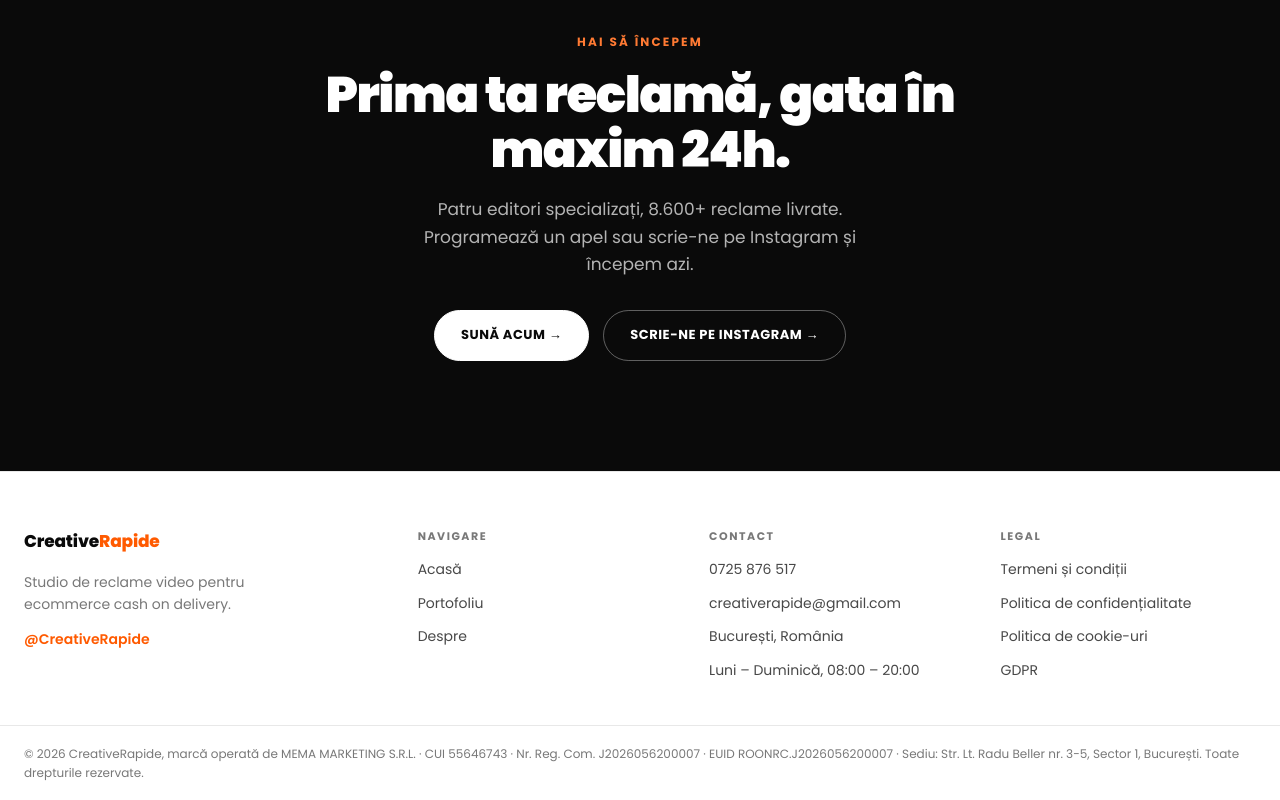
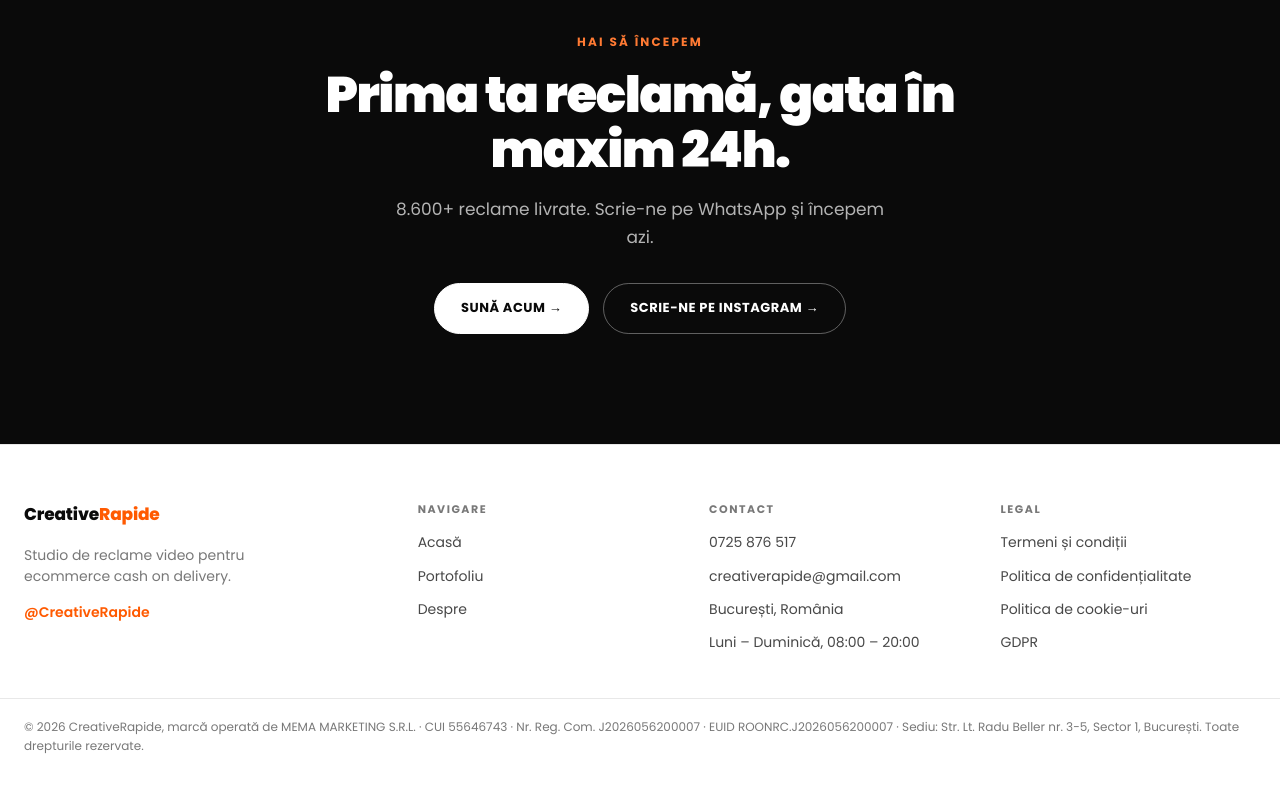
Before and after one commit to erickstafie1/creativerapide, a plain HTML site: page gdpr.html in a window 1280 px wide. Shown: the part 2130-2930 px from the top of the page. After the commit the page ends 2903 px from the top, so only its background shows below. Drawn offline with Linux system fonts and the light colour scheme.

Commit message:
CTA final simplificat: 8.600+ reclame livrate, WhatsApp
Co-Authored-By: Claude Sonnet 5.5 <noreply@anthropic.com>
Claude-Session: https://claude.ai/code/session_01A4D32Hu627BqJ6YHReEmF6

```diff
--- a/gdpr.html
+++ b/gdpr.html
@@ -101,7 +101,7 @@
   <div class="wrap rv">
     <span class="eyebrow">Hai să începem</span>
     <h2>Prima ta reclamă, gata în maxim 24h.</h2>
-    <p>Patru editori specializați, 8.600+ reclame livrate. Programează un apel sau scrie-ne pe Instagram și începem azi.</p>
+    <p>8.600+ reclame livrate. Scrie-ne pe WhatsApp și începem azi.</p>
     <div class="hero-cta">
       <a class="btn btn-dark" href="tel:+40725876517">Sună acum →</a>
       <a class="btn btn-ghost" href="https://ig.me/m/CreativeRapide" target="_blank" rel="noopener">Scrie-ne pe Instagram →</a>
```
Also changed, not shown: confidentialitate.html (+1 -1 lines), cookie-uri.html (+1 -1 lines), despre.html (+1 -1 lines), portofoliu.html (+1 -1 lines), termeni.html (+1 -1 lines).
